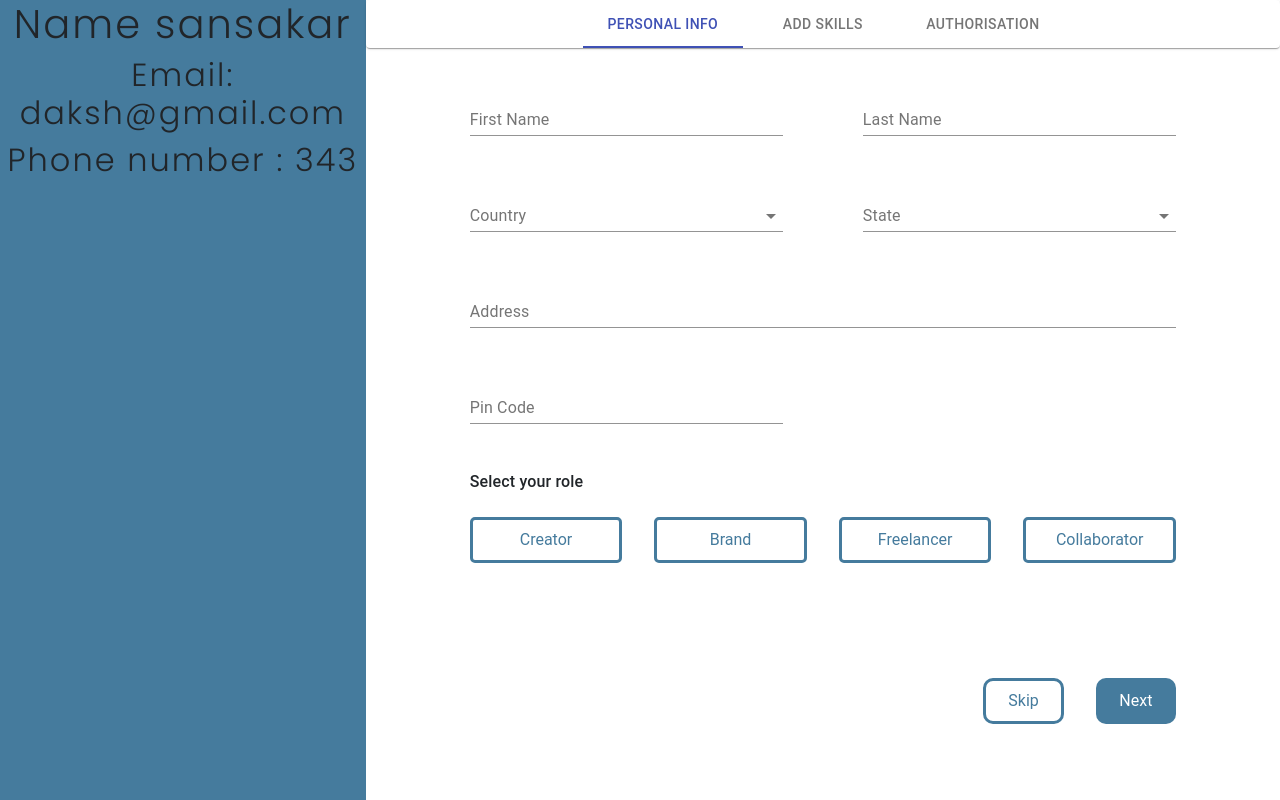
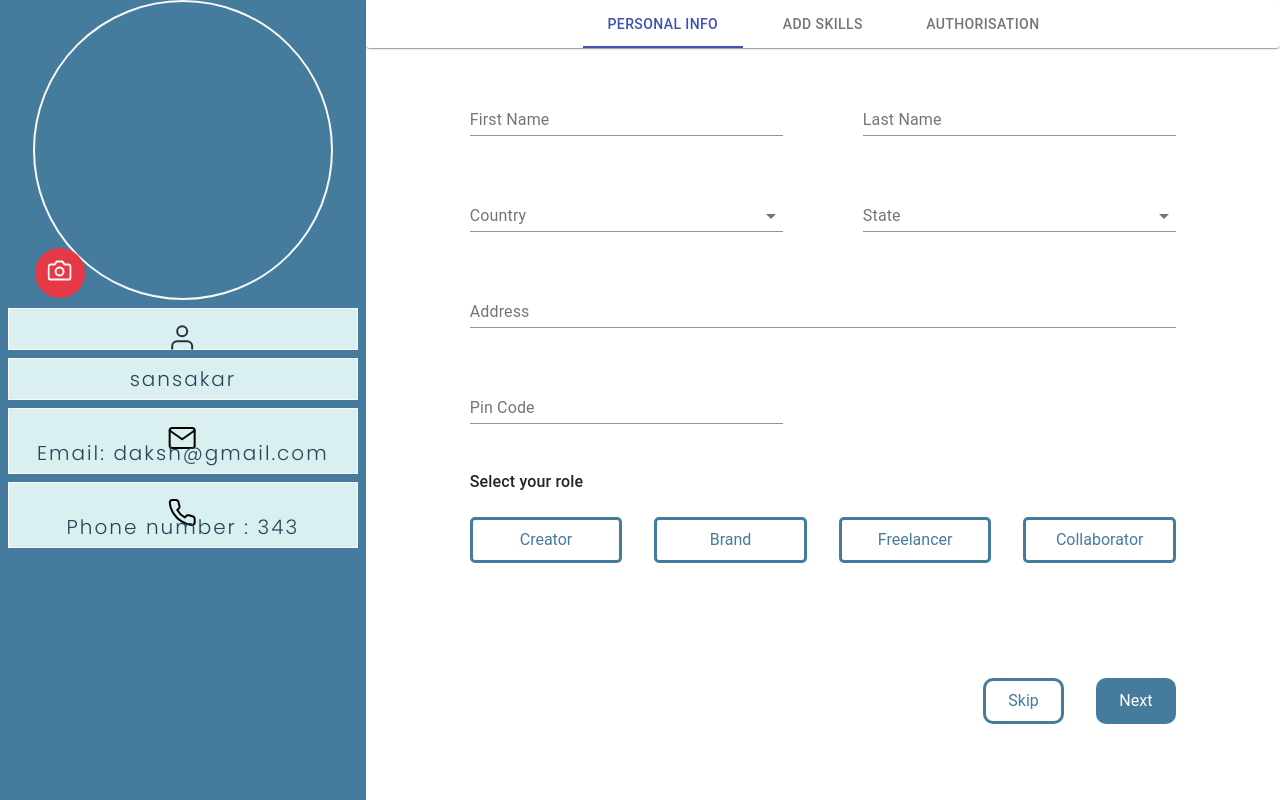
Before and after one commit to Knight-101/linkonnekt-frontend, a React (Create React App) app: page /profileinfo in a window 1280 px wide. Built offline with nearby package versions, Linux system fonts and the light colour scheme.

Commit message:
Added the left bar Profile Overview

```diff
--- a/src/components/Home/Footer.css
+++ b/src/components/Home/Footer.css
@@ -68,3 +68,8 @@ svg {
   text-align: center;
   margin-top: 50px;
 }
+
+.submit-button {
+  padding: 0.5rem;
+  margin: 1rem;
+}
--- a/src/components/Home/Footer.jsx
+++ b/src/components/Home/Footer.jsx
@@ -46,7 +46,7 @@ const Footer = () => {
             <form onSubmit={handleSubmit}>
             <input id="mail" placeholder="+91 12345 67890" value={phoneInput} onChange={handleInputChange} >
             </input>
-            <input type="submit" value="Submit" />
+            <input type="submit" value="Submit" class="submit-button"/>
             </form>
             <p>
               Linkonnekt is a network of Content Creators and makes discovery
@@ -87,7 +87,7 @@ const Footer = () => {
               >
                 <TwitterIcon fontSize="large" />
               </a>
-              <a href="" className="socials-link">
+              <a href="https://twitter.com/SanskarMohapat1" className="socials-link">
                 <FacebookIcon fontSize="large" />
               </a>
             </div>
--- /dev/null
+++ b/src/components/ProfileInfo/Assets/Camera.js
@@ -0,0 +1,43 @@
+import React from "react";
+
+const Camera = () => {
+  return (
+    <div className="App">
+      <svg
+        width="25"
+        height="25"
+        viewBox="0 0 25 25"
+        fill="none"
+        xmlns="http://www.w3.org/2000/svg"
+      >
+        <g clip-path="url(#clip0)">
+          <path
+            d="M23.5762 19.5767C23.5762 20.1071 23.3655 20.6158 22.9904 20.9909C22.6153 21.3659 22.1066 21.5767 21.5762 21.5767H3.57617C3.04574 21.5767 2.53703 21.3659 2.16196 20.9909C1.78689 20.6158 1.57617 20.1071 1.57617 19.5767V8.57666C1.57617 8.04623 1.78689 7.53752 2.16196 7.16245C2.53703 6.78737 3.04574 6.57666 3.57617 6.57666H7.57617L9.57617 3.57666H15.5762L17.5762 6.57666H21.5762C22.1066 6.57666 22.6153 6.78737 22.9904 7.16245C23.3655 7.53752 23.5762 8.04623 23.5762 8.57666V19.5767Z"
+            stroke="#F8F8F8"
+            stroke-width="2"
+            stroke-linecap="round"
+            stroke-linejoin="round"
+          />
+          <path
+            d="M12.5762 17.5767C14.7853 17.5767 16.5762 15.7858 16.5762 13.5767C16.5762 11.3675 14.7853 9.57666 12.5762 9.57666C10.367 9.57666 8.57617 11.3675 8.57617 13.5767C8.57617 15.7858 10.367 17.5767 12.5762 17.5767Z"
+            stroke="#F8F8F8"
+            stroke-width="2"
+            stroke-linecap="round"
+            stroke-linejoin="round"
+          />
+        </g>
+        <defs>
+          <clipPath id="clip0">
+            <rect
+              width="24"
+              height="24"
+              fill="white"
+              transform="translate(0.576172 0.57666)"
+            />
+          </clipPath>
+        </defs>
+      </svg>
+    </div>
+  );
+};
+export default Camera;
--- /dev/null
+++ b/src/components/ProfileInfo/Assets/Mail.js
@@ -0,0 +1,31 @@
+import React from "react";
+
+const Mail = () => {
+  return (
+    <div>
+      <svg
+        width="31"
+        height="31"
+        viewBox="0 0 31 31"
+        fill="none"
+        xmlns="http://www.w3.org/2000/svg"
+      >
+        <path
+          d="M5.16406 5.00537H25.1641C26.5391 5.00537 27.6641 6.13037 27.6641 7.50537V22.5054C27.6641 23.8804 26.5391 25.0054 25.1641 25.0054H5.16406C3.78906 25.0054 2.66406 23.8804 2.66406 22.5054V7.50537C2.66406 6.13037 3.78906 5.00537 5.16406 5.00537Z"
+          stroke="black"
+          stroke-width="2"
+          stroke-linecap="round"
+          stroke-linejoin="round"
+        />
+        <path
+          d="M27.6641 7.50537L15.1641 16.2554L2.66406 7.50537"
+          stroke="black"
+          stroke-width="2"
+          stroke-linecap="round"
+          stroke-linejoin="round"
+        />
+      </svg>
+    </div>
+  );
+};
+export default Mail;
--- /dev/null
+++ b/src/components/ProfileInfo/Assets/Phone.js
@@ -0,0 +1,24 @@
+import React from "react";
+
+const Phone = () => {
+  return (
+    <div>
+      <svg
+        width="31"
+        height="31"
+        viewBox="0 0 31 31"
+        fill="none"
+        xmlns="http://www.w3.org/2000/svg"
+      >
+        <path
+          d="M27.6648 21.717V25.467C27.6662 25.8151 27.5949 26.1597 27.4555 26.4787C27.316 26.7977 27.1115 27.084 26.8549 27.3193C26.5984 27.5547 26.2956 27.7339 25.9658 27.8454C25.636 27.9569 25.2865 27.9984 24.9398 27.967C21.0934 27.5491 17.3986 26.2347 14.1523 24.1295C11.1321 22.2103 8.5715 19.6497 6.65233 16.6295C4.53981 13.3685 3.22514 9.65576 2.81483 5.79202C2.7836 5.44635 2.82468 5.09797 2.93546 4.76905C3.04624 4.44013 3.2243 4.13788 3.45829 3.88154C3.69228 3.62521 3.97709 3.4204 4.29457 3.28017C4.61205 3.13993 4.95526 3.06734 5.30233 3.06702H9.05233C9.65897 3.06105 10.2471 3.27586 10.707 3.67143C11.167 4.067 11.4674 4.61632 11.5523 5.21702C11.7106 6.4171 12.0041 7.59542 12.4273 8.72952C12.5955 9.17692 12.6319 9.66316 12.5322 10.1306C12.4325 10.5981 12.2009 11.0272 11.8648 11.367L10.2773 12.9545C12.0568 16.0839 14.6479 18.6751 17.7773 20.4545L19.3648 18.867C19.7047 18.5309 20.1338 18.2993 20.6012 18.1996C21.0687 18.0999 21.5549 18.1363 22.0023 18.3045C23.1364 18.7277 24.3148 19.0212 25.5148 19.1795C26.122 19.2652 26.6766 19.571 27.073 20.0389C27.4694 20.5067 27.68 21.104 27.6648 21.717Z"
+          stroke="black"
+          stroke-width="2"
+          stroke-linecap="round"
+          stroke-linejoin="round"
+        />
+      </svg>
+    </div>
+  );
+};
+export default Phone;
--- /dev/null
+++ b/src/components/ProfileInfo/Assets/User.js
@@ -0,0 +1,31 @@
+import React from "react";
+
+const User = () => {
+  return (
+    <div>
+      <svg
+        width="31"
+        height="31"
+        viewBox="0 0 31 31"
+        fill="none"
+        xmlns="http://www.w3.org/2000/svg"
+      >
+        <path
+          d="M25.1641 26.6938V24.1938C25.1641 22.8678 24.6373 21.596 23.6996 20.6583C22.7619 19.7206 21.4901 19.1938 20.1641 19.1938H10.1641C8.83798 19.1938 7.56621 19.7206 6.62853 20.6583C5.69085 21.596 5.16406 22.8678 5.16406 24.1938V26.6938"
+          stroke="#2F3033"
+          stroke-width="2"
+          stroke-linecap="round"
+          stroke-linejoin="round"
+        />
+        <path
+          d="M15.1641 14.1938C17.9255 14.1938 20.1641 11.9553 20.1641 9.19385C20.1641 6.43242 17.9255 4.19385 15.1641 4.19385C12.4026 4.19385 10.1641 6.43242 10.1641 9.19385C10.1641 11.9553 12.4026 14.1938 15.1641 14.1938Z"
+          stroke="#2F3033"
+          stroke-width="2"
+          stroke-linecap="round"
+          stroke-linejoin="round"
+        />
+      </svg>
+    </div>
+  );
+};
+export default User;
--- /dev/null
+++ b/src/components/ProfileInfo/ProfileOverview.css
@@ -0,0 +1,49 @@
+:root{
+    --red: #E63946;
+    --offwhite: #F8F8F8;
+    --charl: #A8DADC;
+    --heavy-charl: #5DB3B6;
+    --light-charl: #D9EFF0;
+    --heavy-jb: #274659;
+    --jb: #457B9D;
+    --light-jb: #70A1C0;
+    --black: #2F3133;
+
+}
+h5{
+    color: var(--heavy-jb);
+    justify-content:space-around;
+}
+
+#input-boxes>*{
+    margin: 0.5rem;
+    border: 1px solid var(--offwhite);
+    padding:0.5rem;
+    background-color: var(--light-charl);
+}
+.profile{
+    /*relative margin and padding to outer element*/
+    display: flex;
+    flex-direction: column;
+    flex-wrap: nowrap;
+}
+
+.profile-image{
+    width: 300px;
+    height: 300px;
+    border: 2px solid var(--offwhite);
+    align-self: center;
+    align-items:center;
+    border-radius:100%;
+    display: flex;
+}
+
+.camera{
+    border: 2px solid var(--red);
+    background-color: var(--red);
+    width: 50px;
+    height: 50px;
+    border-radius: 100%;
+    align-self: flex-end;
+    justify-content: right;
+}
--- a/src/components/ProfileInfo/ProfileOverview.js
+++ b/src/components/ProfileInfo/ProfileOverview.js
@@ -1,15 +1,31 @@
 import React, { useState, useEffect, useRef } from "react";
+import "./ProfileOverview.css";
+import Camera from "./Assets/Camera.js";
+import Mail from "./Assets/Mail.js";
+import Phone from "./Assets/Phone.js";
+import User from "./Assets/User.js";
 
 const ProfileOverview = (props) => {
   return (
     <div className="profile">
-          <div>
+      <div className="profile-image">
         {/* Image comes here */}
-
+        <div className="camera">
+          <Camera />
         </div>
-          <h1>Name {props.name}</h1>
-          <h2> Email: {props.email} </h2>
-          <h2>Phone number : {props.number}</h2>
+      </div>
+      <div id="input-boxes">
+      <User/>
+        <h5>
+           {props.name}
+        </h5>
+        <h5>
+          <Mail /> Email: {props.email}
+        </h5>
+        <h5>
+          <Phone /> Phone number : {props.number}
+        </h5>
+      </div>
     </div>
   );
 };
```
Lines whose indentation alone changed are shown as unchanged.
